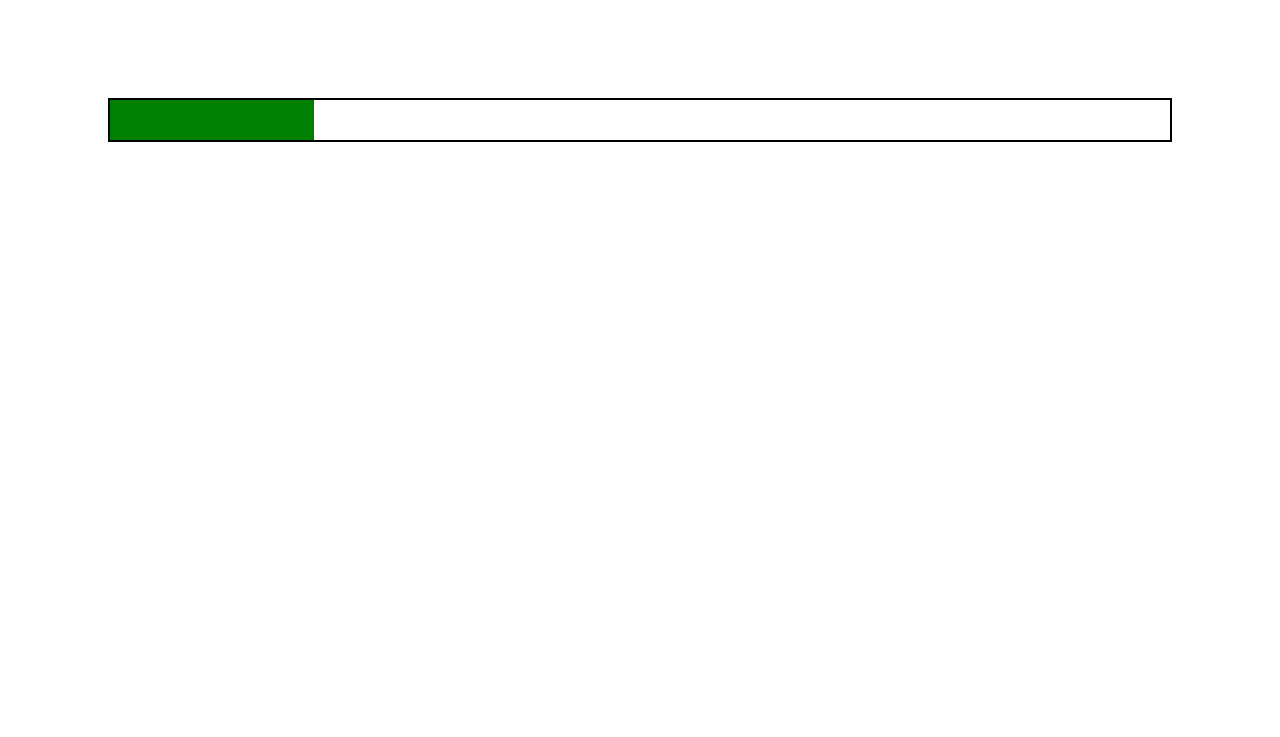
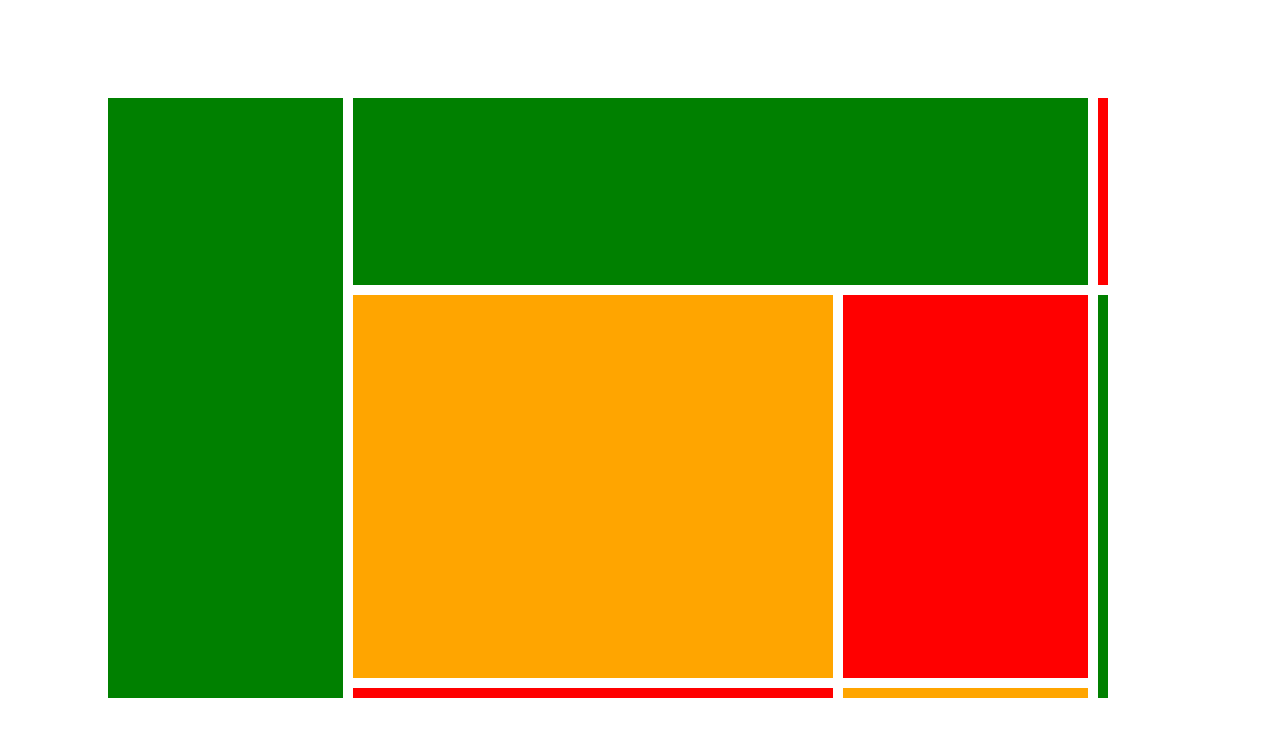
Before and after one commit to AfrinNaher/Grid-Box, a plain HTML site: page index.html in a window 1280 px wide. Shown: the part 95-832 px from the top of the page. Before the commit the page ends 800 px from the top, so only its background shows below. Drawn offline with Linux system fonts and the light colour scheme.

Commit message:
added all

```diff
--- a/style.css
+++ b/style.css
@@ -1,10 +1,11 @@
 .box-container{
     display: grid;
-    border: 2px solid black;
-    height: 100%;
+    gap: 10px;
+    height: 600px;
     margin: 50px 100px;
-    gap: 10px;
-
+    width: 1000px;
+    grid-template-columns: repeat(4,1fr);
+    grid-template-rows: repeat(3,1fr);
 }
 
 h1{
@@ -15,13 +16,49 @@ h1{
 }
 
 .box-1{
-    grid-column: 1/2;
+    grid-column: span 1;
     grid-row: 1/6;
     background-color: green;
 }
 
 .box-2{
-    grid-column: 3/6;
+    grid-column: 2/6;
     grid-row: 1/2;
     background-color: green;
 }
+
+.box-3{
+    grid-column: 6/8;
+    grid-row: 1/2;
+    background-color: red;
+}
+
+.box-4{
+    grid-column: 2/4;
+    grid-row: 2/4;
+    background-color:orange;
+}
+
+.box-5{
+    grid-column: 4/6;
+    grid-row: 2/4;
+    background-color:red;
+}
+
+.box-6{
+    grid-column: 6/8;
+    grid-row: 2/6;
+    background-color:green;
+}
+
+.box-7{
+    grid-column: 2/4;
+    grid-row: 4/6;
+    background-color:red;
+}
+
+.box-8{
+    grid-column:4/6;
+    grid-row: 4/6;
+    background-color:orange;
+}
```
